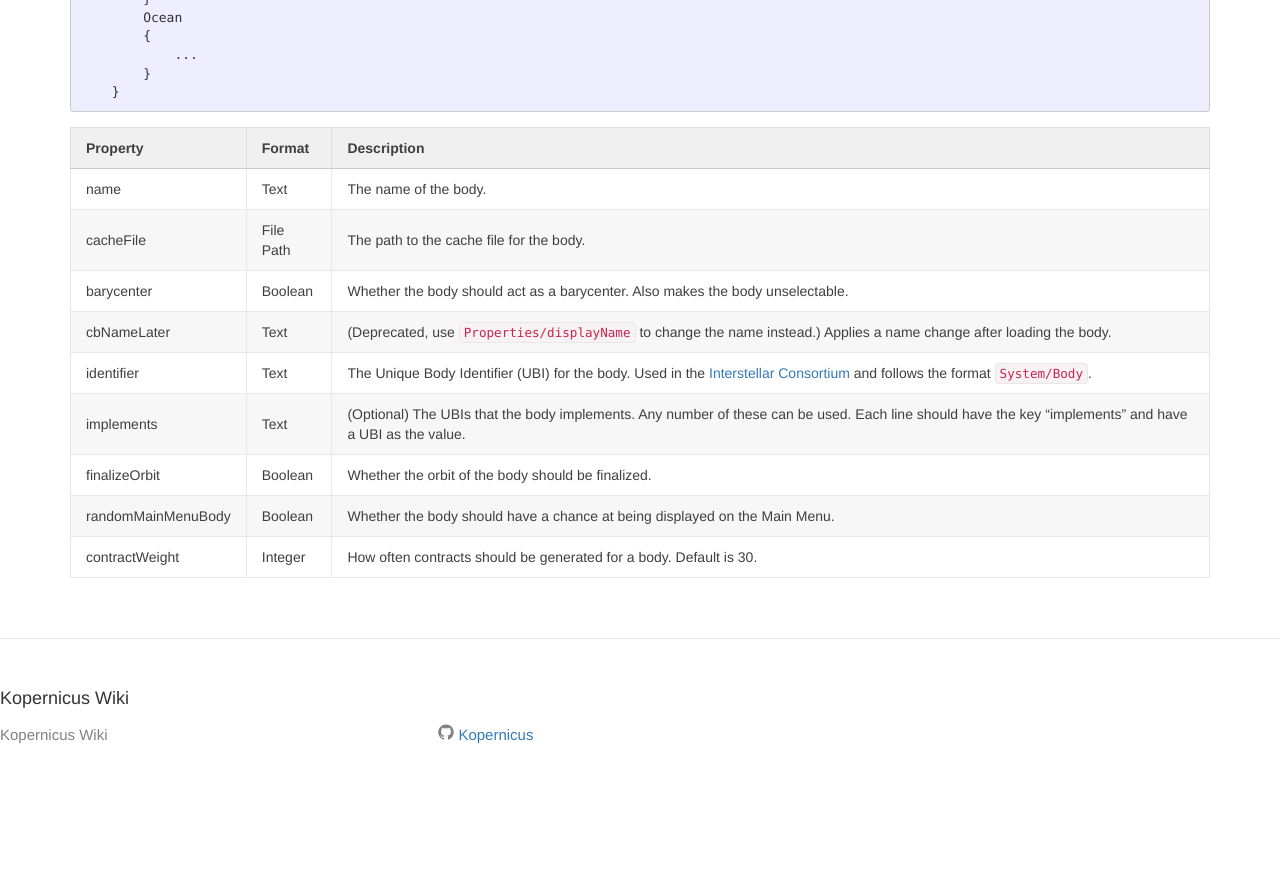
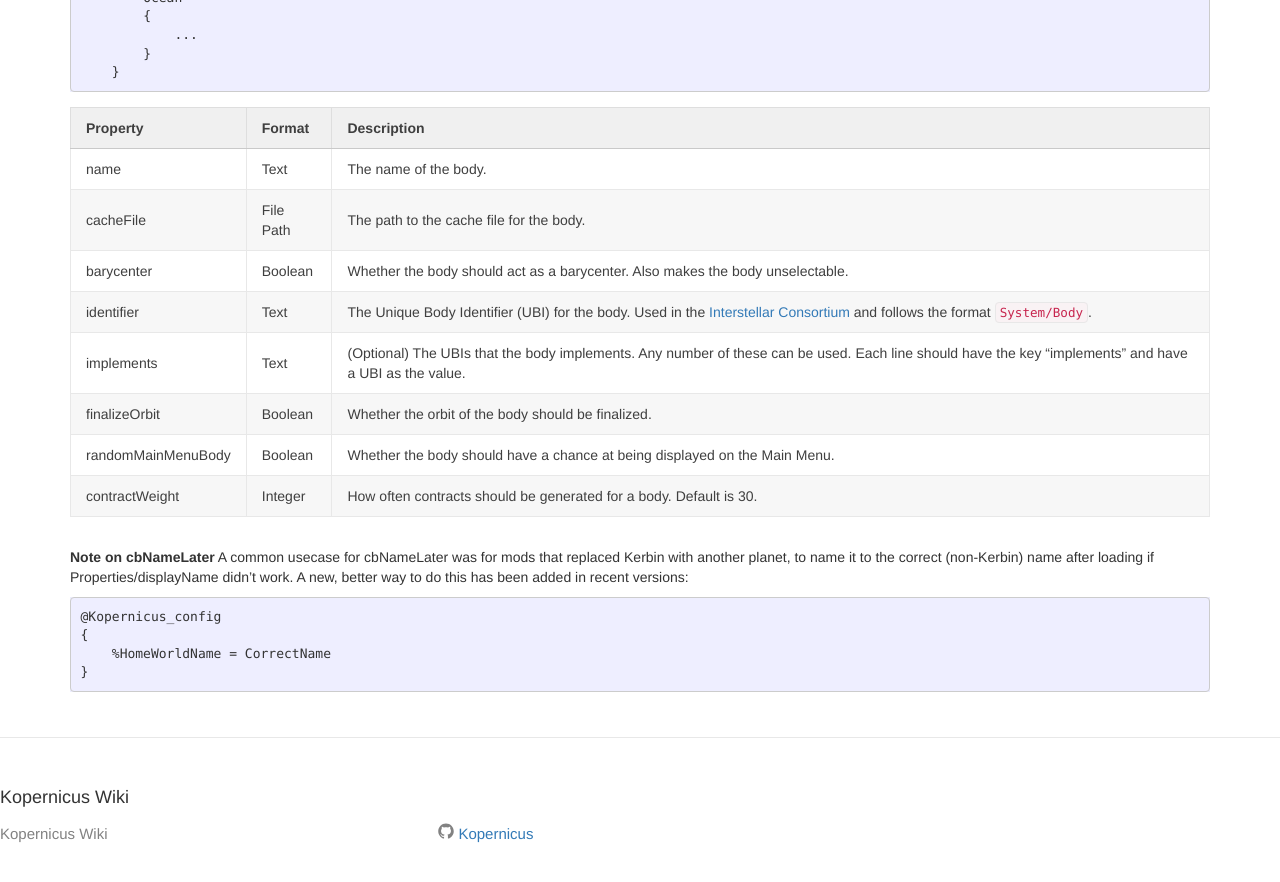
Before and after one commit to Kopernicus/wiki, a Jekyll site: the page built from content/Body.md, in a window 1280 px wide and 900 px high, scrolled down 1148 px. Shown: the top 882 px of the window. Built offline with Jekyll 4.4.1, drawn with Linux system fonts in a browser that asks for light colours; before the commit the page ends 1948 px from its top, so only the background shows below that; some of the changed text lies outside the part shown.

Commit message:
Remove cbNameLater in favor of HomeWorldName (#63)
* replace cbNameLater with HomeWorldName

* add displayname to homeworldname explainer

````diff
--- a/content/Body.md
+++ b/content/Body.md
@@ -69,9 +68,17 @@ The `Body { }` node contains all the aspects of a body and describes the essenti
 |name|Text|The name of the body.|
 |cacheFile|File Path|The path to the cache file for the body.|
 |barycenter|Boolean|Whether the body should act as a barycenter. Also makes the body unselectable.|
-|cbNameLater|Text|(Deprecated, use `Properties/displayName` to change the name instead.) Applies a name change after loading the body.|
 |identifier|Text|The Unique Body Identifier (UBI) for the body. Used in the [Interstellar Consortium](https://forum.kerbalspaceprogram.com/index.php?/topic/177439-kopernicus-interstellar-consortium/) and follows the format `System/Body`.|
 |implements|Text|(Optional) The UBIs that the body implements. Any number of these can be used. Each line should have the key "implements" and have a UBI as the value.|
 |finalizeOrbit|Boolean|Whether the orbit of the body should be finalized.|
 |randomMainMenuBody|Boolean|Whether the body should have a chance at being displayed on the Main Menu.|
 |contractWeight|Integer|How often contracts should be generated for a body. Default is 30.|
+
+**Note on cbNameLater**
+A common usecase for cbNameLater was for mods that replaced Kerbin with another planet, to name it to the correct (non-Kerbin) name after loading if Properties/displayName didn't work. A new, better way to do this has been added in recent versions:
+```
+@Kopernicus_config
+{
+    %HomeWorldName = CorrectName
+}
+```
````
Also changed, not shown: other parts of content/Body.md (+0 -1 lines).
